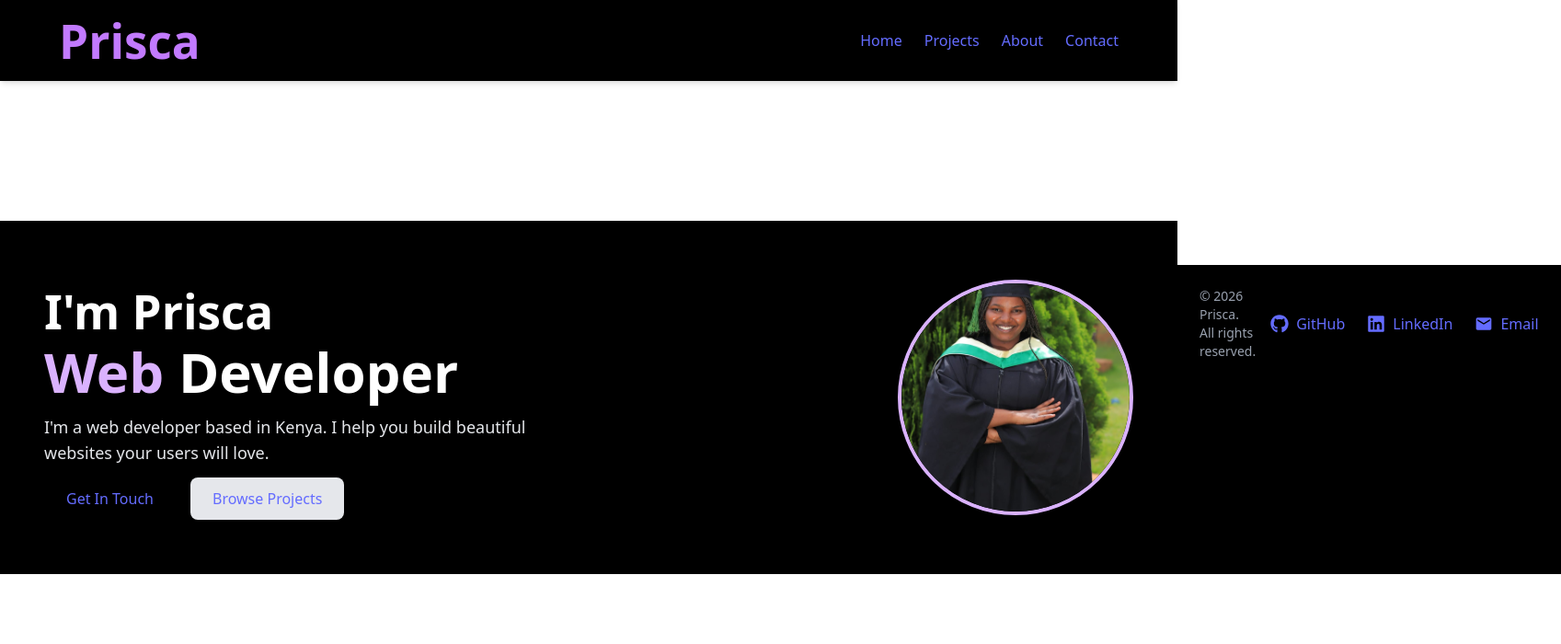
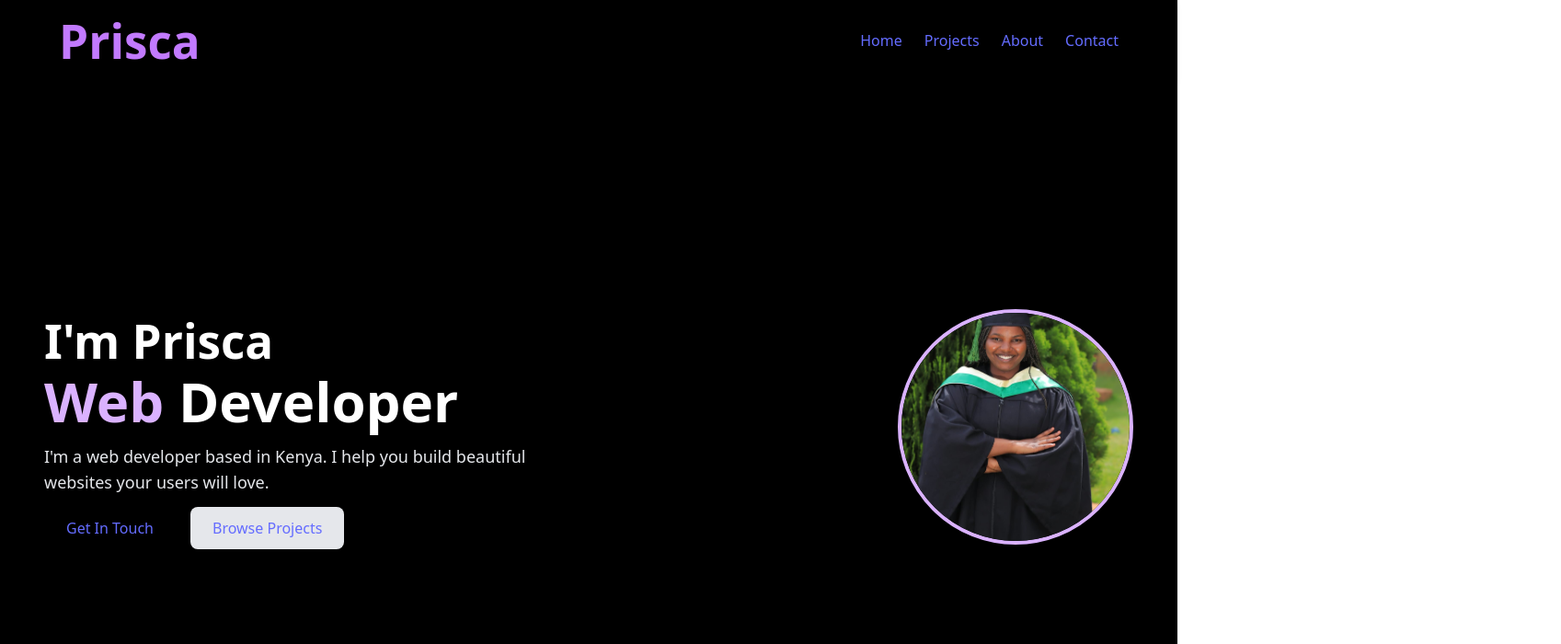
Before and after one commit to priscamuli/Prisca-space, a React (Vite) app: page / in a window 1280 px wide. Shown: the top 700 px of the page at 92% size, 1697 px wide, since content can reach past the window. Built offline with nearby package versions, Linux system fonts and the light colour scheme.

Commit message:
added footer and social links

```diff
--- a/src/App.tsx
+++ b/src/App.tsx
@@ -11,7 +11,7 @@
   return(
     <Router>
       <Navbar />
-      <div className="flex grow pt-16">
+      <div className="pt-16">
         <AnimatePresence mode="wait">
         <Routes>
           <Route path="/" element={<Home />} />
--- a/src/pages/Home.tsx
+++ b/src/pages/Home.tsx
@@ -2,7 +2,7 @@
 import { Link } from "react-router-dom";
 function Home(){
    return (
-   <section className="min-w-screen w-full bg-black text-white flex flex-col md:flex-row items-center justify-between px-6 md:px-12 py-16">
+   <section className=" min-h-screen min-w-screen w-full bg-black text-white flex flex-col md:flex-row items-center justify-between px-6 md:px-12 py-16">
   {/* Text */}
   <motion.div
     initial={{ opacity: 0, x: -50 }}
```
